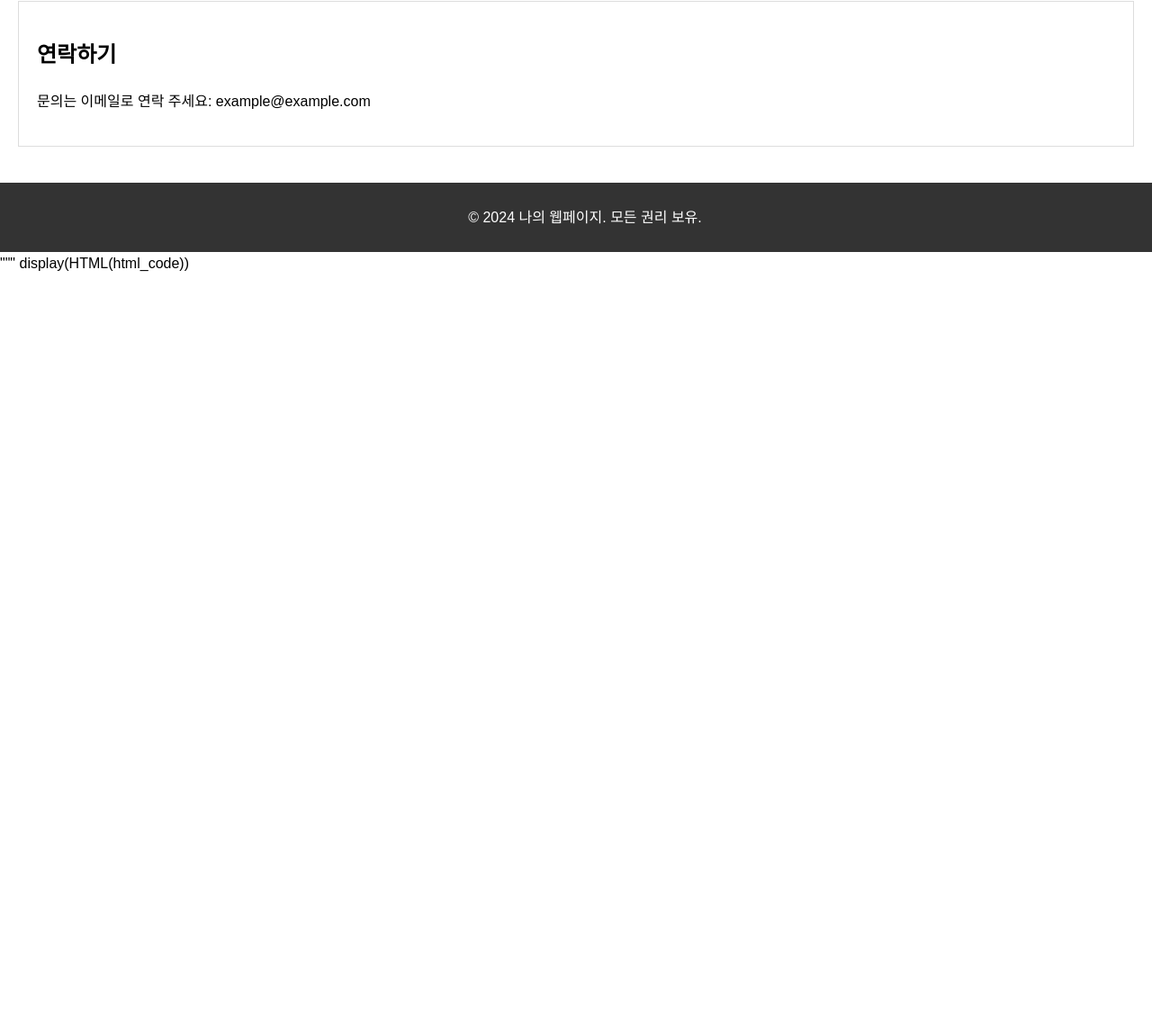
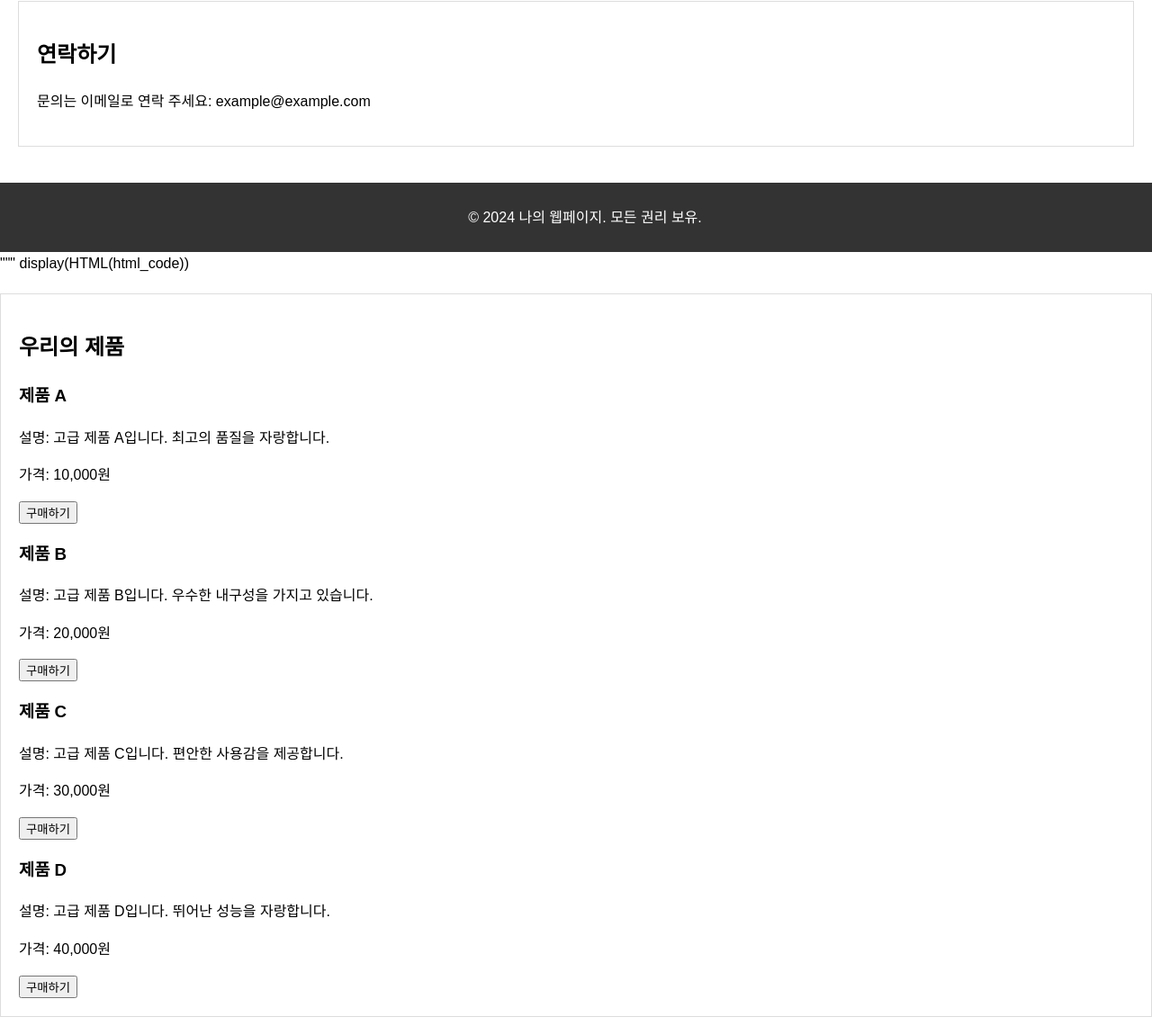
Before and after one commit to ggy3671/ROA, a plain HTML site: page index.html in a window 1280 px wide. Shown: the part 604-1754 px from the top of the page at 90% size. Before the commit the page ends 910 px from the top, so only its background shows below. Drawn offline with Linux system fonts and the light colour scheme.

Commit message:
Update index.html

```diff
--- a/index.html
+++ b/index.html
@@ -84,3 +84,30 @@ html_code = """
 """
 
 display(HTML(html_code))
+<section id="products">
+    <h2>우리의 제품</h2>
+    <div class="product">
+        <h3>제품 A</h3>
+        <p>설명: 고급 제품 A입니다. 최고의 품질을 자랑합니다.</p>
+        <p>가격: 10,000원</p>
+        <button onclick="addToCart('제품 A')">구매하기</button>
+    </div>
+    <div class="product">
+        <h3>제품 B</h3>
+        <p>설명: 고급 제품 B입니다. 우수한 내구성을 가지고 있습니다.</p>
+        <p>가격: 20,000원</p>
+        <button onclick="addToCart('제품 B')">구매하기</button>
+    </div>
+    <div class="product">
+        <h3>제품 C</h3>
+        <p>설명: 고급 제품 C입니다. 편안한 사용감을 제공합니다.</p>
+        <p>가격: 30,000원</p>
+        <button onclick="addToCart('제품 C')">구매하기</button>
+    </div>
+    <div class="product">
+        <h3>제품 D</h3>
+        <p>설명: 고급 제품 D입니다. 뛰어난 성능을 자랑합니다.</p>
+        <p>가격: 40,000원</p>
+        <button onclick="addToCart('제품 D')">구매하기</button>
+    </div>
+</section>
```
